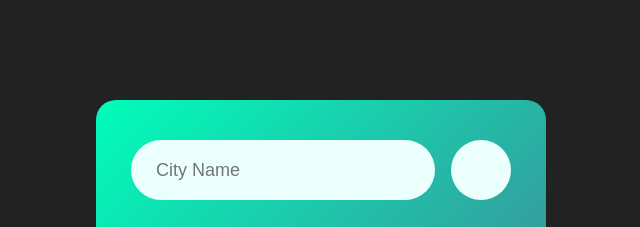
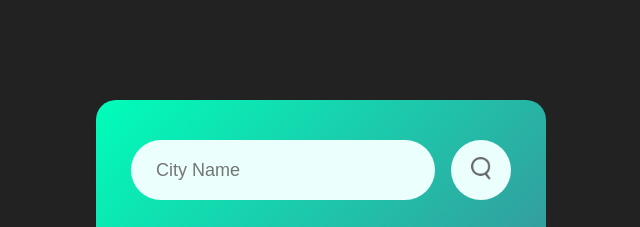
Before and after one commit to Ranjit6393/project, a plain HTML site: page index.html in a window 1280 px wide. Shown: the top 227 px of the page, 319-959 px from the left. Drawn offline with Linux system fonts and the light colour scheme; files whose address does not match are found by name.

Commit message:
Update index.html

```diff
--- a/index.html
+++ b/index.html
@@ -12,7 +12,7 @@
     <div class="card">
         <div class="search">
             <input type="text" , placeholder="City Name" , spellcheck="false" />
-            <button><img src="images/search.png" alt="" /></button>
+            <button><img src="search.png" alt="" /></button>
         </div>
         <div class="error">
             <p>Invalid City Name</p>
```
